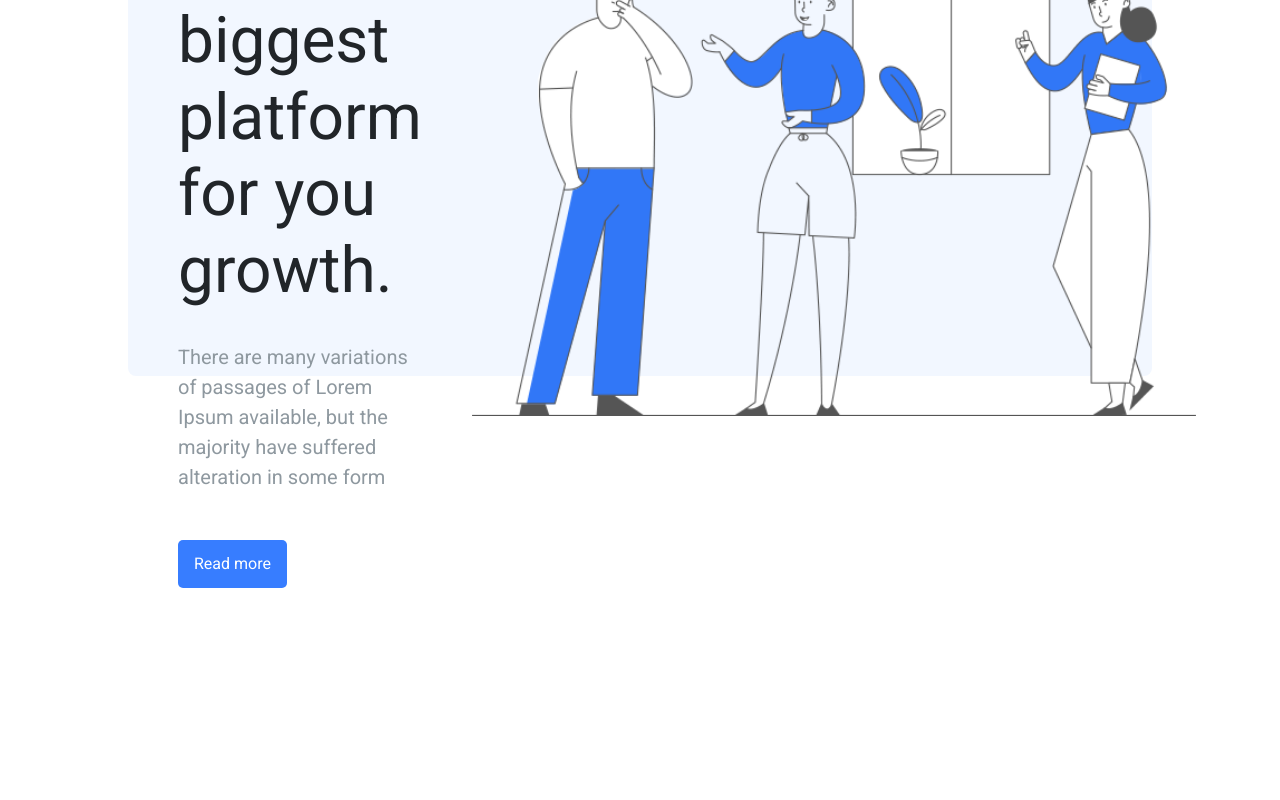
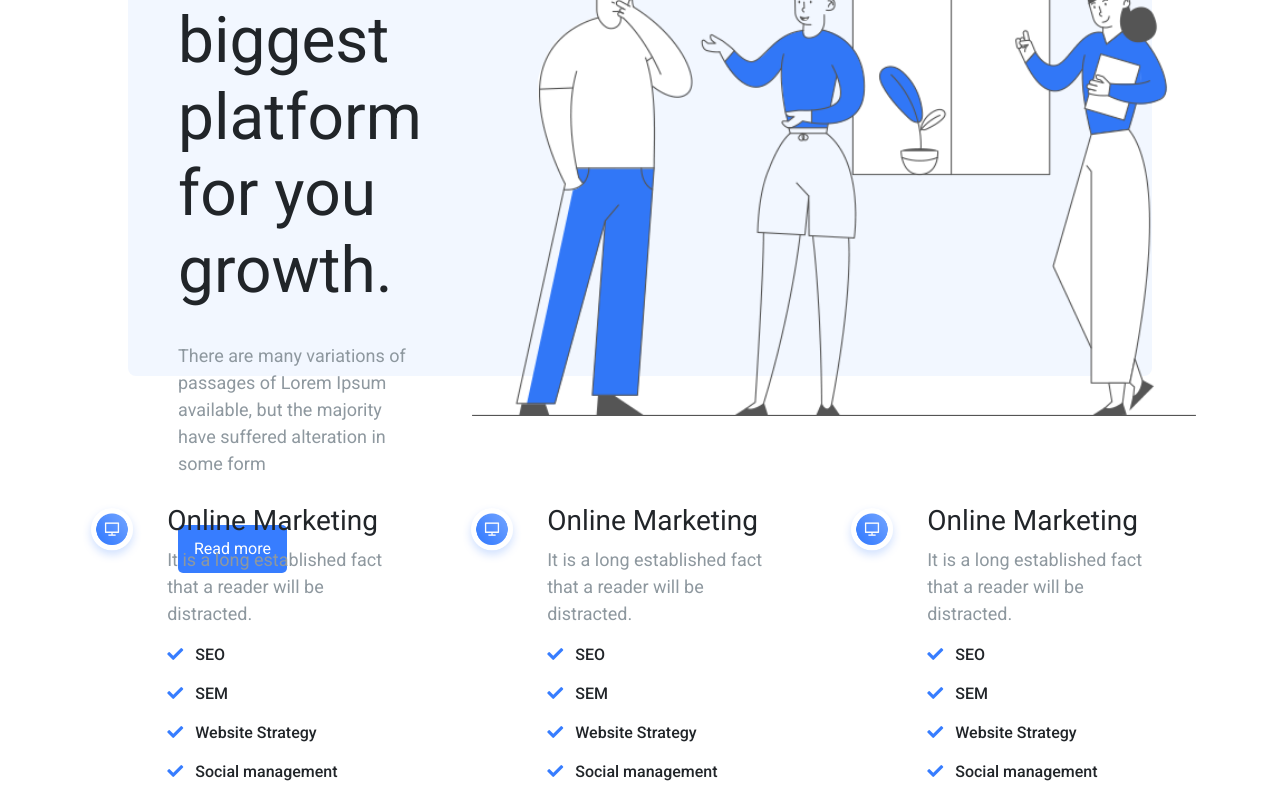
Before and after one commit to bosciu/proj-html-vuejs, a Vue app: page / in a window 1280 px wide. Shown: the part 219-1019 px from the top of the page. Before the commit the page ends 807 px from the top, so only its background shows below. Built offline with nearby package versions, Linux system fonts and the light colour scheme.

Commit message:
Completamento prima sezione Main

```diff
--- a/src/App.vue
+++ b/src/App.vue
@@ -1,15 +1,18 @@
 <template>
 	<div id="app">
 		<Header />
+		<Main />
 	</div>
 </template>
 
 <script>
 import Header from "./components/header/Header";
+import Main from "./components/main/Main";
 export default {
 	name: "App",
 	components: {
-		Header
+		Header,
+		Main
 	}
 };
 </script>
--- a/src/components/header/Jumbotron.vue
+++ b/src/components/header/Jumbotron.vue
@@ -30,14 +30,14 @@ export default {
 	width: 80%;
 	height: 500px;
 	margin: auto;
+	margin-bottom: 10%;
 	border-radius: 8px;
 	background: $ligthBlueBackground;
 	#text-container {
 		width: 50%;
 		padding: 50px;
 		p {
-			margin-bottom: 3rem;
-			color: $lightGreyText;
+			margin: 2rem 0 3rem;
 		}
 	}
 	#img-container {
--- /dev/null
+++ b/src/components/main/Main.vue
@@ -0,0 +1,63 @@
+<template>
+	<main class="container">
+		<!-- Prima sezione con informazioni principali -->
+		<section class="row" id="main-informations">
+			<div
+				class="d-flex col-4"
+				v-for="(infoCard, index) in 3"
+				:key="index"
+			>
+				<div id="img-container">
+					<img src="../../assets/images/24.png" alt="PC" />
+				</div>
+				<div id="informations">
+					<h3>Online Marketing</h3>
+					<p>
+						It is a long established fact that a reader will be
+						distracted.
+					</p>
+					<ul>
+						<li><i class="fas fa-check"></i>SEO</li>
+						<li><i class="fas fa-check"></i>SEM</li>
+						<li><i class="fas fa-check"></i>Website Strategy</li>
+						<li><i class="fas fa-check"></i>Social management</li>
+					</ul>
+				</div>
+			</div>
+		</section>
+		<!-- /Prima sezione con informazioni principali -->
+	</main>
+</template>
+
+<script>
+export default {
+	name: "Main"
+};
+</script>
+
+<style lang="scss" scoped>
+@import "../../styles/variables.scss";
+#main-informations {
+	#img-container {
+		img {
+			width: 100%;
+		}
+	}
+	#informations {
+		padding: 0 25px;
+		ul {
+			padding-left: 0;
+			list-style: none;
+			li {
+				font-weight: 500;
+				margin: 15px 0;
+				i {
+					display: inline-block;
+					margin-right: 12px;
+					color: $buttonPrimary;
+				}
+			}
+		}
+	}
+}
+</style>
--- a/src/styles/general.scss
+++ b/src/styles/general.scss
@@ -5,6 +5,7 @@
 @import "~@fontsource/roboto/900.css";
 @import "~bootstrap/scss/bootstrap";
 @import "~@fortawesome/fontawesome-free/css/all.css";
+@import "./variables";
 * {
     box-sizing: border-box;
     margin: 0;
@@ -17,8 +18,11 @@
         font-size: 4rem;
         font-weight: 400;
     }
+    h3 {
+        font-weight: 400;
+    }
     p {
-        margin-top: 2rem;
-        font-size: 20px;
+        font-size: 18px;
+        color: $lightGreyText;
     }
 }
```
